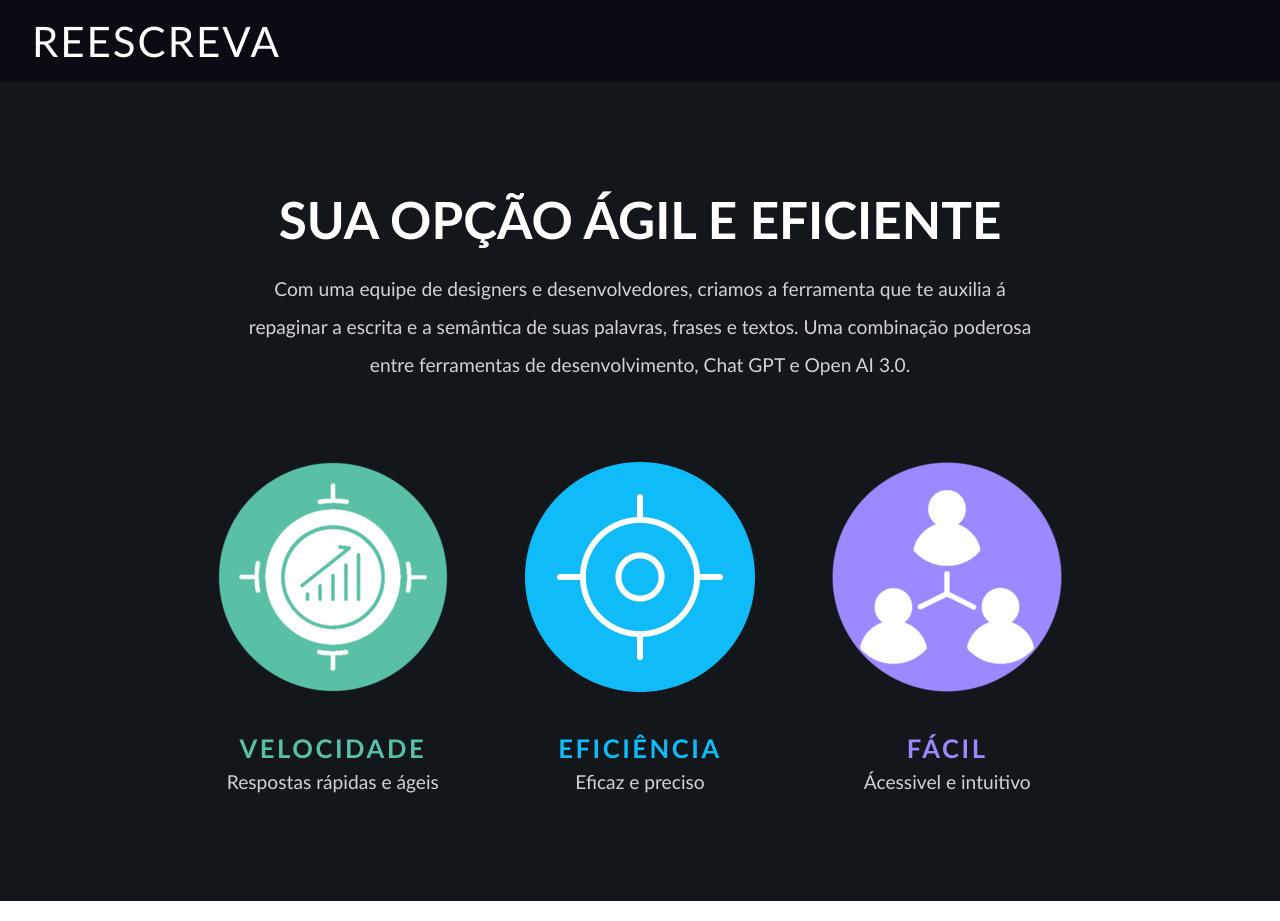
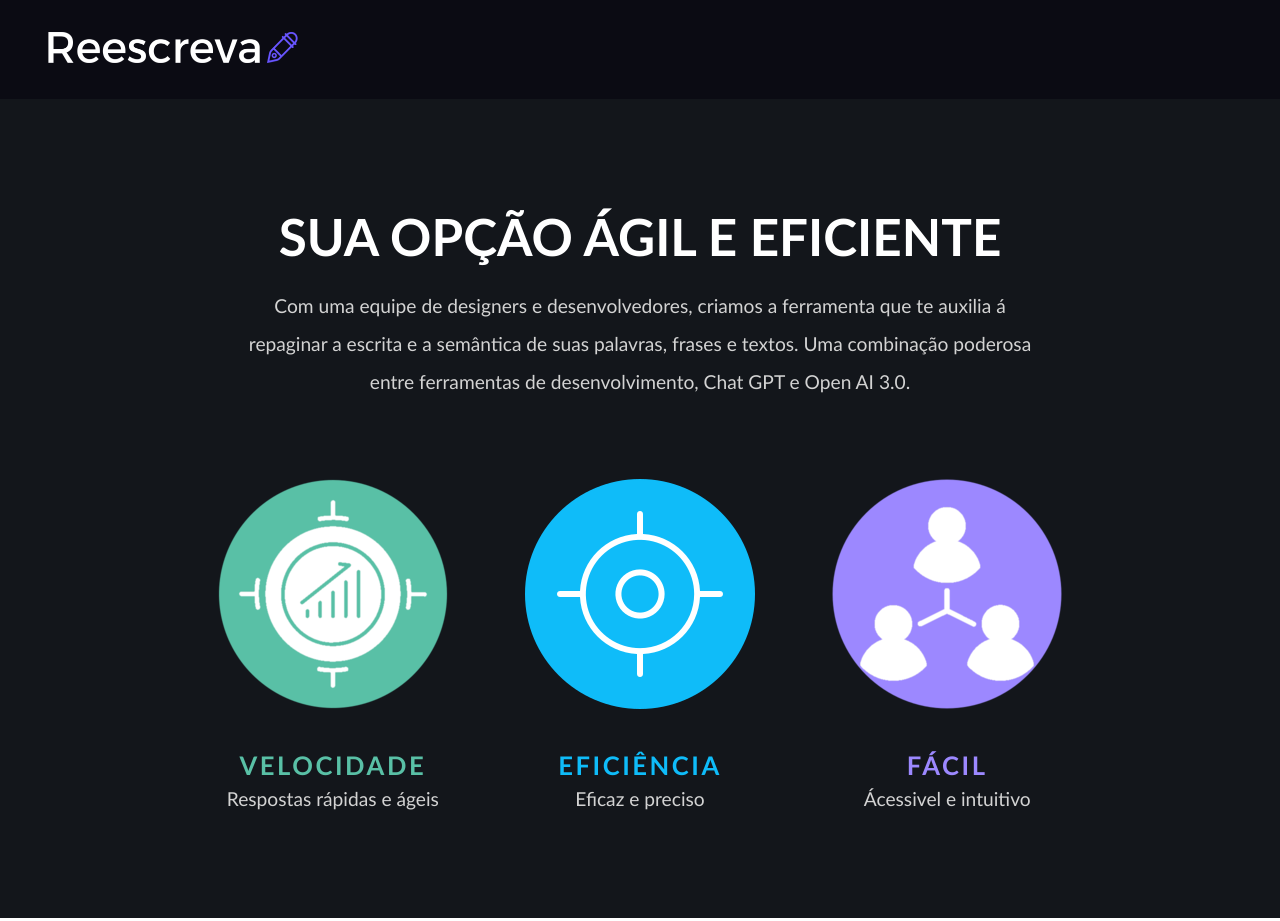
Before and after one commit to JoaoBJM/Reposit-rio_A3, a React app in the folder frontend/: page / in a window 1280 px wide. Shown: the top 921 px of the page. Built offline with nearby package versions, Linux system fonts and the light colour scheme.

Commit message:
Adicionado Backend + Frontend

```diff
--- a/frontend/src/javascript/Header.js
+++ b/frontend/src/javascript/Header.js
@@ -1,10 +1,11 @@
 import React from 'react'
+import Logo from './componentes_landing/images/logo/reescreva-high-resolution-logo-transparent.png'
 
 const Header = (props) => {
     return (
         /* CABEÇALHO */
         <header className='main-header'>
-            <a className='main-header-title' href="/projetoa3_reescreva/src/html/index.js">Reescreva </a>
+            <a className='main-header-title' href="/projetoa3_reescreva/src/html/index.js"><img src={Logo}></img></a>
 
         </header>
 
--- a/frontend/src/styles/app_styles/App.css
+++ b/frontend/src/styles/app_styles/App.css
@@ -13,6 +13,8 @@
   .insideContainer{
     display: flex;
     flex-direction: column;
+    align-items: center;
+    justify-content: center;
     width: px;
     background-color: #fff;
     padding: 20px;
@@ -29,7 +31,7 @@
 
 
   .button{
-    width: 1000px;
+    width: 1400px;
     color: white;
     background-color: #9C88FF;
     padding: 10px;
--- a/frontend/src/styles/header.css
+++ b/frontend/src/styles/header.css
@@ -7,12 +7,18 @@
     align-items: center;
 }
 
-.main-header-title{
-    text-transform: uppercase;
+.main-header-title img{
+    padding: 16px;
+    width: 250px;
     margin-left: 16px;
-    font-size: 42px;
-    letter-spacing: 2px;
 }
+
+.main-header-title img:hover{
+   background-color: rgb(51, 51, 51);
+   padding: auto;
+   border-radius: 8px;
+}
+
 
 .main-header-menu{
     display: flex;
```
Also changed, not shown: frontend/src/javascript/componentes_landing/images/logo/reescreva-high-resolution-logo-transparent.png (added).
